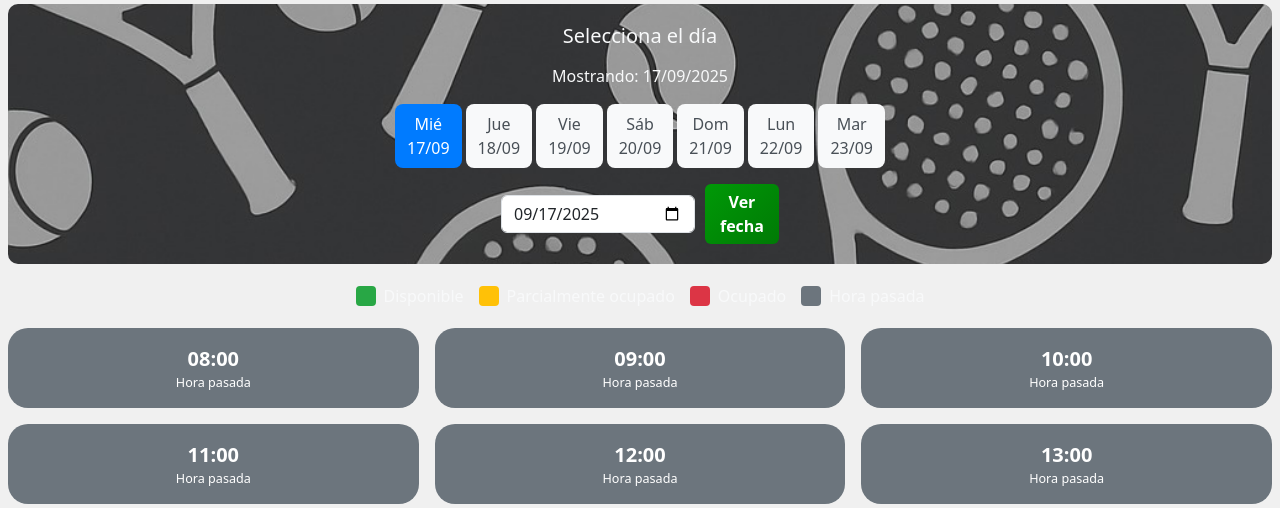
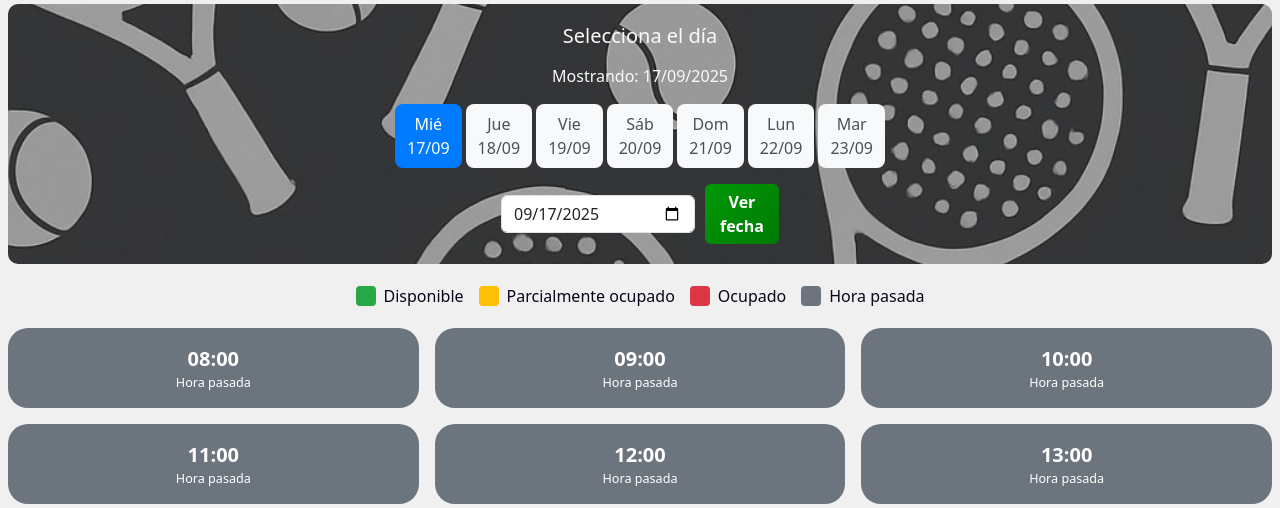
Before and after one commit to Kaz-zet/ProyectoFinal, a PHP site: page /reservacion.php?id=73 in a window 1280 px wide. Shown: the part 928-1436 px from the top of the page. Run offline with PHP 8.4, Linux system fonts and the light colour scheme; the visitor is signed in with stand-in values (Sample User, id 1); data comes from the database, SQL or seed files in the repository.

Commit message:
los mismo que antes

```diff
--- a/gestion.php
+++ b/gestion.php
@@ -327,7 +327,7 @@ $reservas = obtenerreservasduenio($pdo, $id_duenio, $_GET['desde'] ?? null, $fil
 </head>
 
 <body>
-    <div class="container-fluid p-0 m-0 main-container">
+    <div class="container-fluid p-0 m-0 main-container" style="background-color: #f0f0f0; min-height: 100vh;">
         <!-- Navbar -->
 
         <div class="row" id="navbar">
--- a/reservacion.php
+++ b/reservacion.php
@@ -562,19 +562,19 @@ $reservas = obtenerreservas($pdo, $id_cancha, $fecha_mostrar);
                     <div class="legend justify-content-center">
                         <div class="legend-item">
                             <div class="legend-color" style="background-color: #28a745;"></div>
-                            <span>Disponible</span>
+                            <span style= "color: #0B0519">Disponible</span>
                         </div>
                         <div class="legend-item">
                             <div class="legend-color" style="background-color: #ffc107;"></div>
-                            <span>Parcialmente ocupado</span>
+                            <span style= "color: #0B0519">Parcialmente ocupado</span>
                         </div>
                         <div class="legend-item">
                             <div class="legend-color" style="background-color: #dc3545;"></div>
-                            <span>Ocupado</span>
+                            <span style= "color: #0B0519">Ocupado</span>
                         </div>
                         <div class="legend-item">
                             <div class="legend-color" style="background-color: #6c757d;"></div>
-                            <span>Hora pasada</span>
+                            <span style= "color: #0B0519">Hora pasada</span>
                         </div>
                     </div>
 
```
